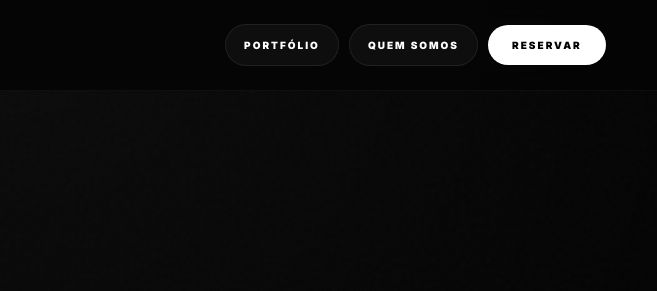
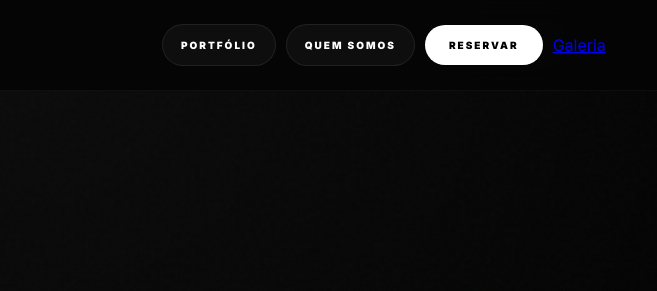
Before and after one commit to eudollyn/blproducoes, a plain HTML site: page index.html in a window 1280 px wide. Shown: the top 291 px of the page, 623-1280 px from the left. Drawn offline with nearby package versions, Linux system fonts and the light colour scheme; no server answers; a web font is replaced by a local one.

Commit message:
Update index.html

```diff
--- a/index.html
+++ b/index.html
@@ -1649,6 +1649,7 @@
         <a href="#trabalhos" class="btn btn-ghost">Portfólio</a>
         <a href="quem-somos.html" class="btn btn-ghost">Quem somos</a>
         <a href="https://wa.me/5531985534292" target="_blank" class="btn btn-primary">Reservar</a>
+        <a href="galeria-casamento.html">Galeria</a>
       </div>
     </div>
   </header>
```
